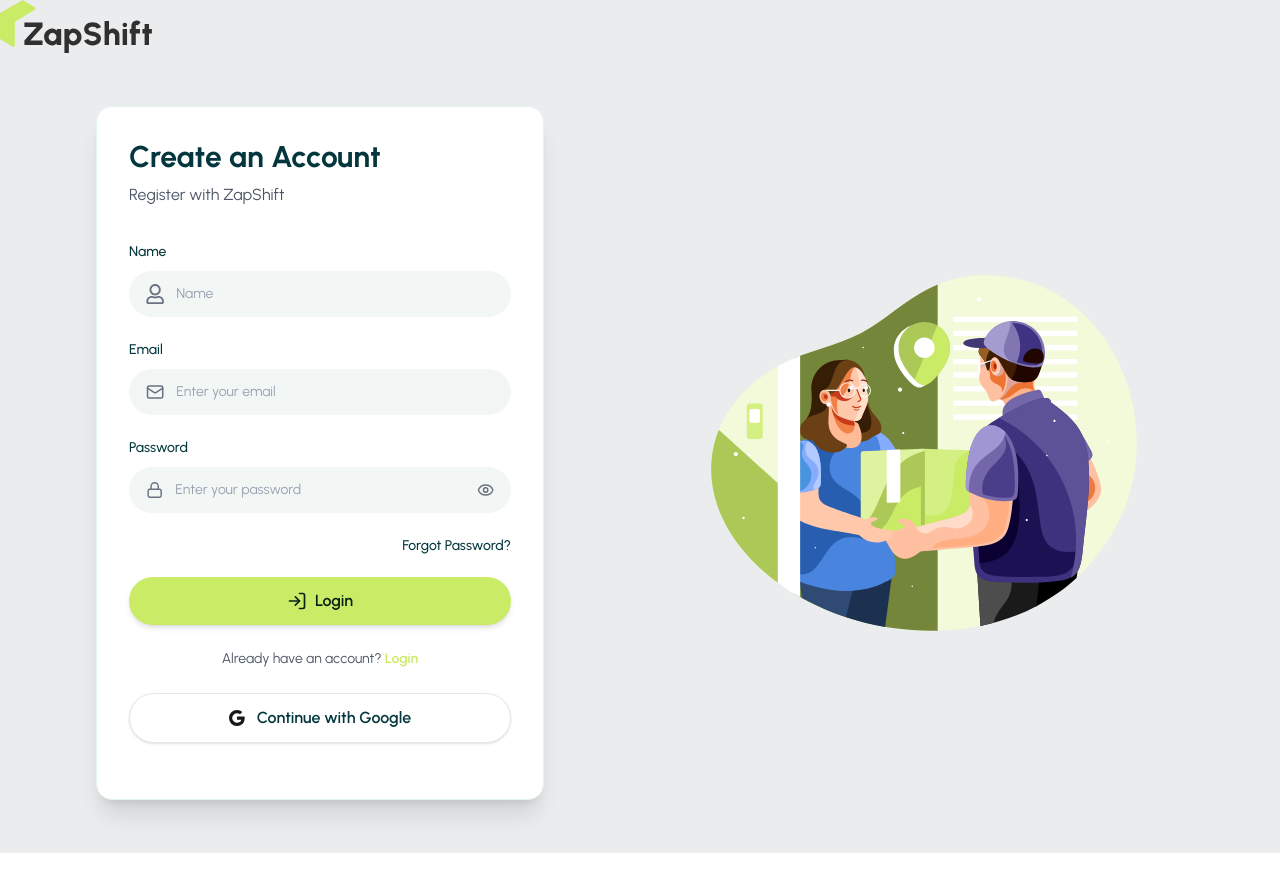
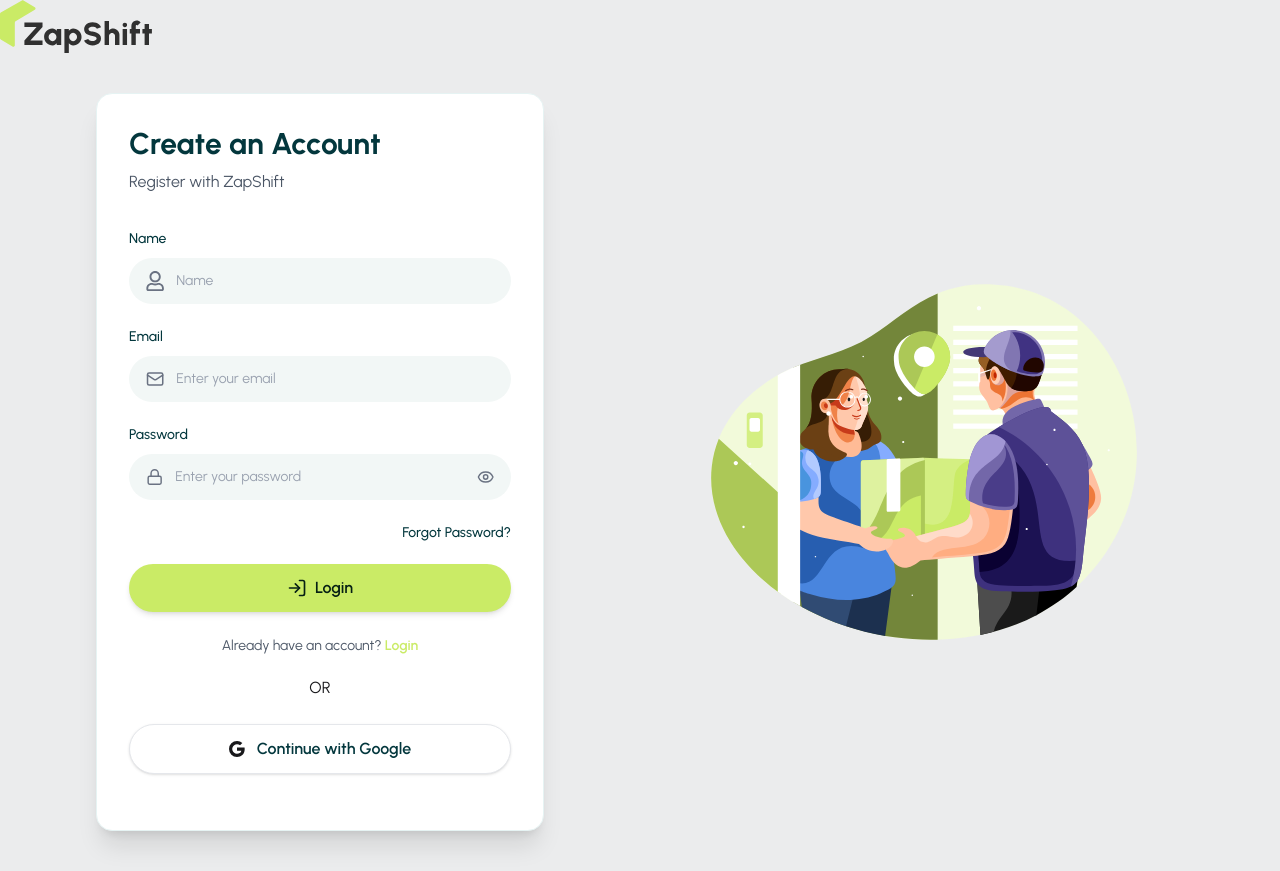
Before and after one commit to alamin-islam0/zapshift-client, a React (Vite) app: page /register in a window 1280 px wide. Built offline with nearby package versions, Linux system fonts and the light colour scheme.

Commit message:
Social login convert global component and add google login functionality

```diff
--- /dev/null
+++ b/src/components/SocialLogin/SocialLogin.jsx
@@ -0,0 +1,39 @@
+import React from "react";
+import { BsGoogle } from "react-icons/bs";
+import useAuth from "../../hooks/useAuth";
+
+const SocialLogin = () => {
+
+    const {signInGoogle} = useAuth()
+
+    const handleSignIn = () => {
+        signInGoogle()
+        .then(result => {
+            console.log(result.user)
+        })
+        .catch(error => {
+            console.log(error)
+        })
+    }
+  return (
+    <div>
+      <p className="pt-5 text-center">OR</p>
+      <button
+      onClick={handleSignIn}
+        type="button"
+        className="w-full mt-6 flex items-center justify-center gap-3 bg-white border border-gray-200 rounded-full py-3 mb-6 shadow-sm hover:bg-gray-50 transition"
+      >
+        {/* Google Icon made using Lucide */}
+        <div>
+          <BsGoogle />
+        </div>
+
+        <span className=" font-semibold text-[#03373d]">
+          Continue with Google
+        </span>
+      </button>
+    </div>
+  );
+};
+
+export default SocialLogin;
--- a/src/context/AuthProvider.jsx
+++ b/src/context/AuthProvider.jsx
@@ -1,9 +1,11 @@
 import React from 'react';
 import { AuthContext } from './AuthContext';
-import { createUserWithEmailAndPassword, signInWithEmailAndPassword } from 'firebase/auth';
+import { createUserWithEmailAndPassword, GoogleAuthProvider, signInWithEmailAndPassword, signInWithPopup } from 'firebase/auth';
 import { auth } from '../firebase/firebase.init';
 
 const AuthProvider = ({children}) => {
+
+    const googleProvider = new GoogleAuthProvider();
 
     const registerUser = (email, password) => {
         return createUserWithEmailAndPassword(auth, email, password)
@@ -12,10 +14,14 @@
     const signInUser = (email, password) => {
         return signInWithEmailAndPassword(auth, email, password)
     }
+    const signInGoogle = () => {
+        return signInWithPopup(auth, googleProvider)
+    }
 
     const authInfo = {
         registerUser,
         signInUser,
+        signInGoogle,
     }
 
     return (
--- a/src/pages/auth/login/Login.jsx
+++ b/src/pages/auth/login/Login.jsx
@@ -1,8 +1,8 @@
 import React from "react";
 import { Mail, Lock, Eye, EyeOff, LogIn } from "lucide-react";
-import { BsGoogle } from "react-icons/bs";
 import { useForm } from "react-hook-form";
 import useAuth from "../../../hooks/useAuth";
+import SocialLogin from "../../../components/SocialLogin/SocialLogin";
 
 const Login = () => {
 
@@ -136,19 +136,7 @@
           </a>
         </p>
         {/* GOOGLE SIGN-IN BUTTON */}
-        <button
-          type="button"
-          className="w-full mt-6 flex items-center justify-center gap-3 bg-white border border-gray-200 rounded-full py-3 mb-6 shadow-sm hover:bg-gray-50 transition"
-        >
-          {/* Google Icon made using Lucide */}
-          <div>
-            <BsGoogle />
-          </div>
-
-          <span className=" font-semibold text-[#03373d]">
-            Continue with Google
-          </span>
-        </button>
+        <SocialLogin/>
       </div>
     </div>
   );
--- a/src/pages/auth/register/Register.jsx
+++ b/src/pages/auth/register/Register.jsx
@@ -1,9 +1,9 @@
 import React from "react";
 import { Mail, Lock, Eye, EyeOff, LogIn } from "lucide-react";
-import { BsGoogle } from "react-icons/bs";
 import { useForm } from "react-hook-form";
 import { FaRegUser } from "react-icons/fa";
 import useAuth from "../../../hooks/useAuth";
+import SocialLogin from "../../../components/SocialLogin/SocialLogin";
 
 const Register = () => {
 
@@ -151,19 +151,7 @@
           </a>
         </p>
         {/* GOOGLE SIGN-IN BUTTON */}
-        <button
-          type="button"
-          className="w-full mt-6 flex items-center justify-center gap-3 bg-white border border-gray-200 rounded-full py-3 mb-6 shadow-sm hover:bg-gray-50 transition"
-        >
-          {/* Google Icon made using Lucide */}
-          <div>
-            <BsGoogle />
-          </div>
-
-          <span className=" font-semibold text-[#03373d]">
-            Continue with Google
-          </span>
-        </button>
+        <SocialLogin/>
       </div>
     </div>
   );
```
